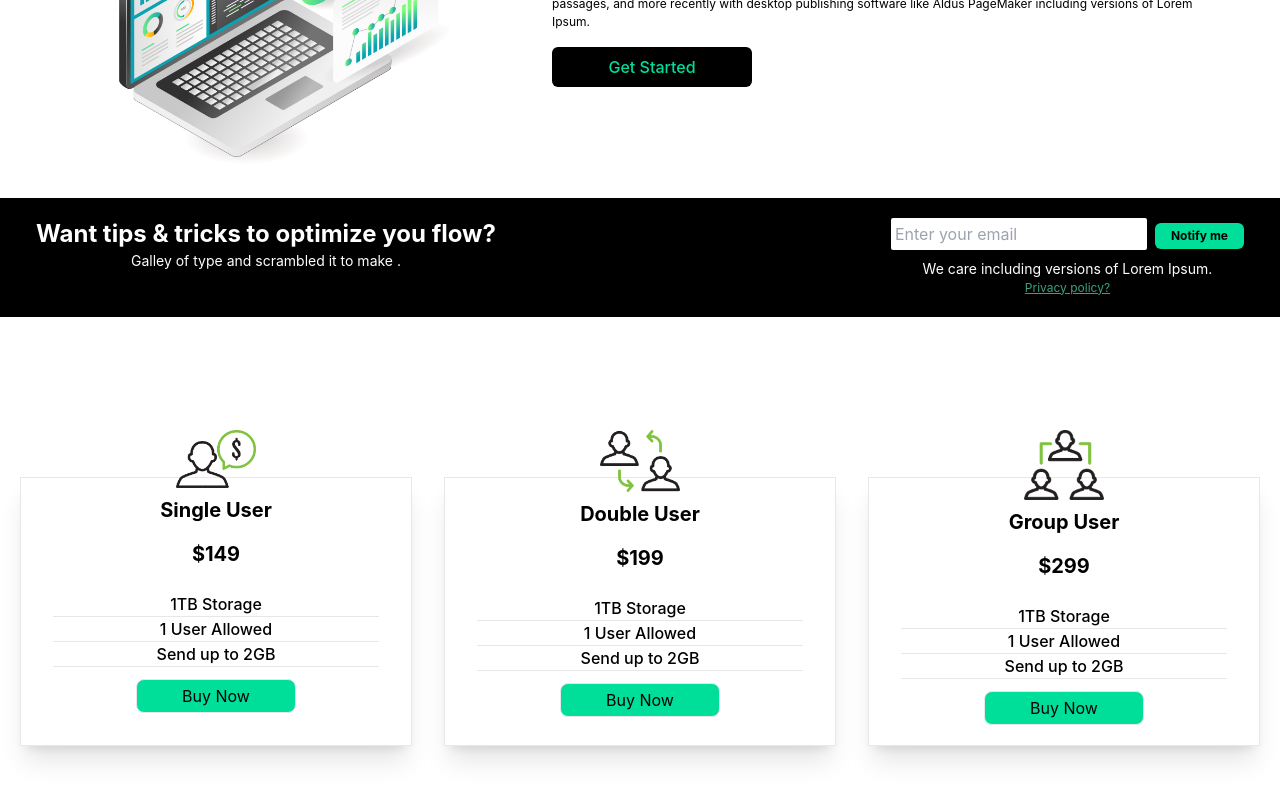
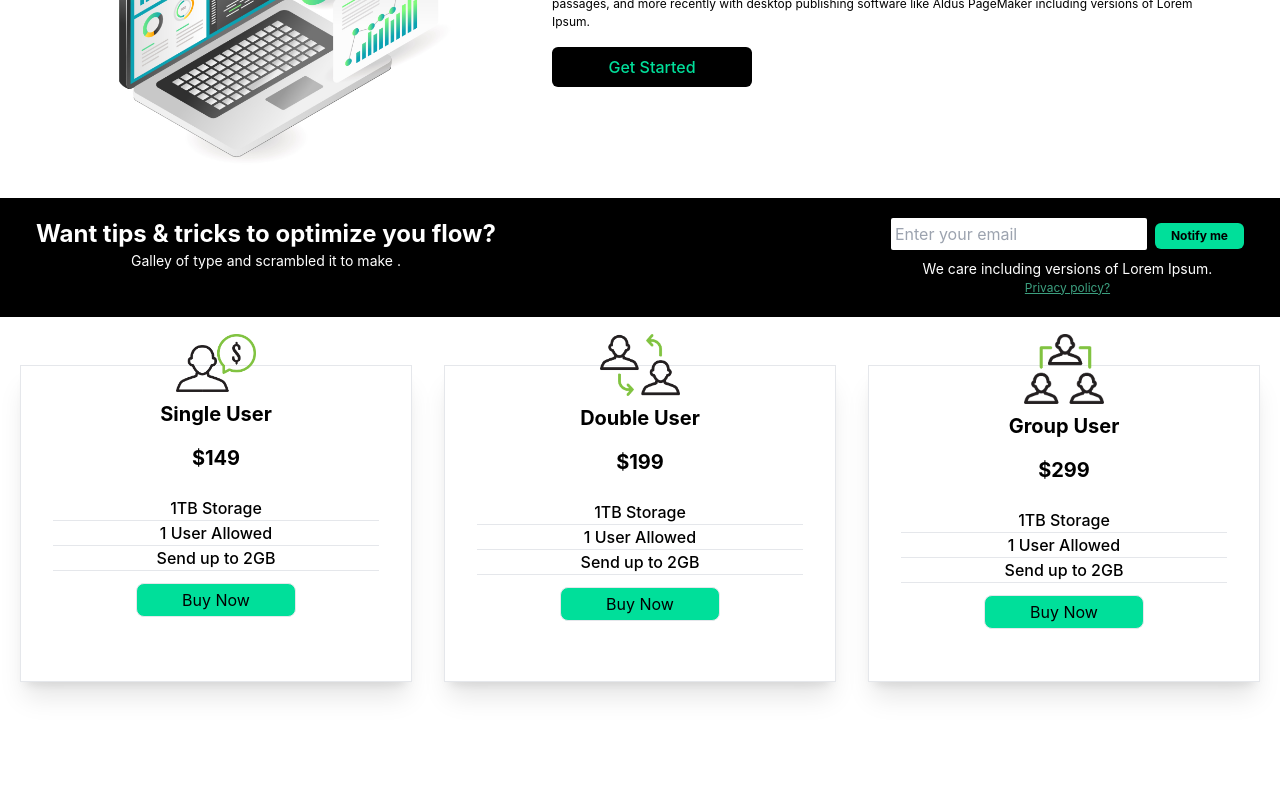
Before and after one commit to mrinal975/tailwind-home-page, a React (Create React App) app: page / in a window 1280 px wide. Shown: the part 1219-2019 px from the top of the page. After the commit the page ends 1949 px from the top, so only its background shows below. Built offline with nearby package versions, Linux system fonts and the light colour scheme.

Commit message:
margin padding correction

```diff
--- a/src/components/Cards.tsx
+++ b/src/components/Cards.tsx
@@ -4,16 +4,16 @@
 
 function Cards() {
   return (
-    <div className=" w-full py-[10rem] px-4 bg-white">
+    <div className=" w-full py-[3rem] px-4 bg-white">
       <div className="max-w-[1240px] mx-auto  grid md:grid-cols-3 gap-8">
         <div
           className="flex flex-col shadow-xl w-full border
-         text-center hover:scale-105 duration-300"
+         text-center hover:scale-105 duration-300 py-8"
         >
           <img
             src={single}
             alt="card"
-            className="w-20 mx-auto mt-[-3rem] pt-[-10px] "
+            className="w-20 mx-auto mt-[-4rem] pt-[-10px] "
           />
           <h2 className="font-bold p-2 text-xl">Single User</h2>
           <p className="font-bold p-2 text-xl">$149</p>
@@ -28,12 +28,12 @@
         </div>
         <div
           className="flex flex-col shadow-xl w-full border
-         text-center hover:scale-105 duration-300"
+         text-center hover:scale-105 duration-300 py-8"
         >
           <img
             src={double}
             alt="card"
-            className="w-20 mx-auto mt-[-3rem] pt-[-10px] "
+            className="w-20 mx-auto mt-[-4rem] pt-[-10px] "
           />
           <h2 className="font-bold p-2 text-xl">Double User</h2>
           <p className="font-bold p-2 text-xl">$199</p>
@@ -48,12 +48,12 @@
         </div>
         <div
           className="flex flex-col shadow-xl w-full border
-         text-center hover:scale-105 duration-300"
+         text-center hover:scale-105 duration-300 py-8"
         >
           <img
             src={group}
             alt="card"
-            className="w-20 mx-auto mt-[-3rem] pt-[-10px] "
+            className="w-20 mx-auto mt-[-4rem] pt-[-10px] "
           />
           <h2 className="font-bold p-2 text-xl">Group User</h2>
           <p className="font-bold p-2 text-xl">$299</p>
```
